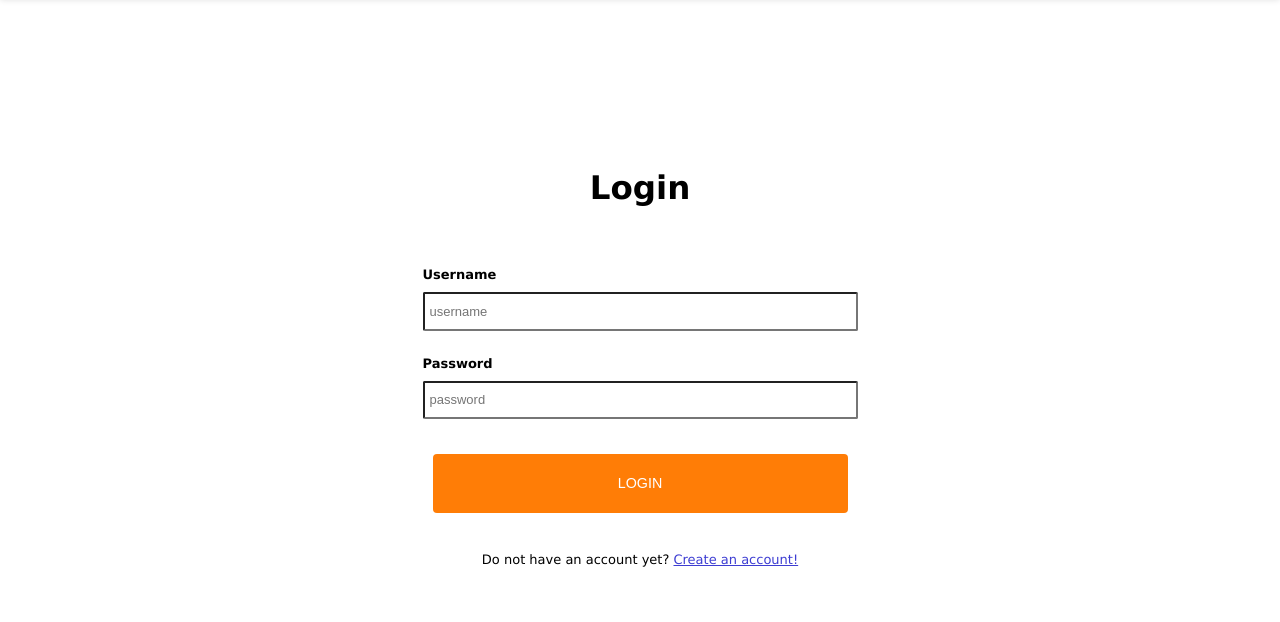
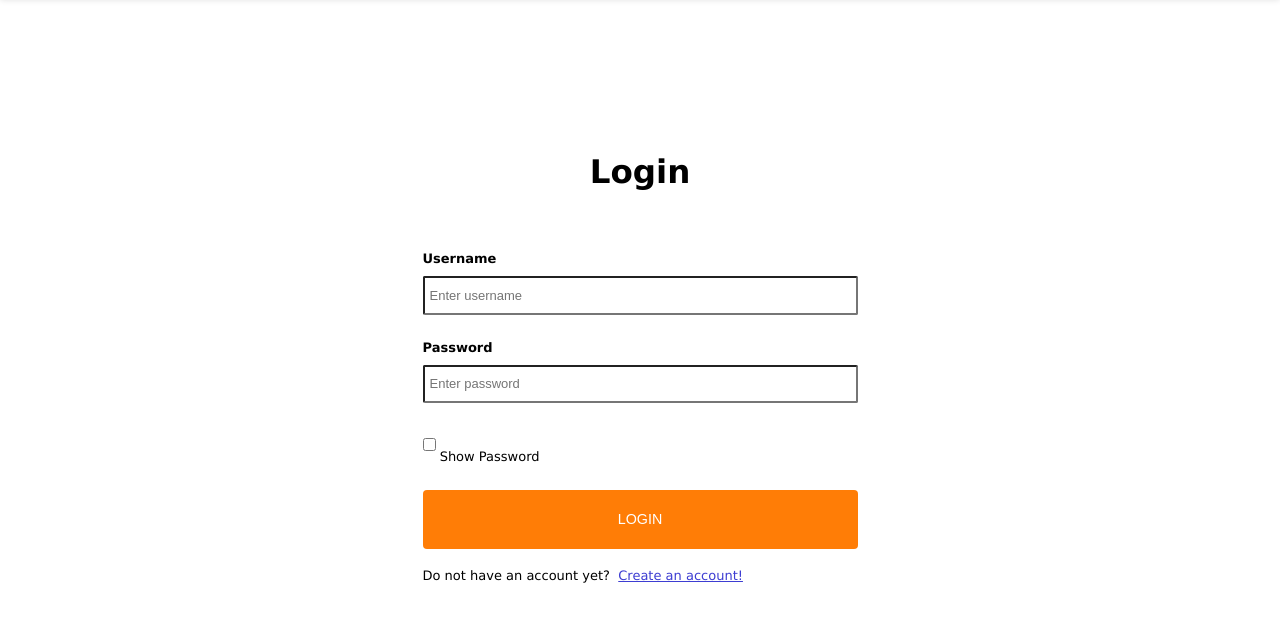
Before and after one commit to Ady119/speakIT, a Flask app: page /auth/login in a window 1280 px wide. Shown: the part 65-687 px from the top of the page. Run offline with Flask 3, Linux system fonts and the light colour scheme; parts of the project's set-up code (start-up, migrations or seed data) failed here and were passed over.

Commit message:
Update login.html

```diff
--- a/app/templates/login.html
+++ b/app/templates/login.html
@@ -16,12 +16,15 @@
                 </div>
                 <form action="{{ url_for('auth.login')}}" method="POST">
                     <label for="username">Username</label>
-                        <input type="text" placeholder="username" name='username' id="username" required><br>
+                        <input type="text" placeholder="Enter username" name='username' id="username" required><br>
                     <label for="password">Password</label>
-                        <input type="text" placeholder="password" name='password' id="password" required><br>
-                    <button type="submit" class="btn-orange">Login</button>
-                    <a href=""></a>
-                    <div class="row mt-2 m-auto justify-center">
+                        <input type="password" placeholder="Enter password" name='password' id="password" required class="mb-0"><br>
+                        <div class="show_pass_wrapper">
+                            <input type="checkbox"  id="see_password" class="custom-toggle"> Show Password
+                            <label for="see_password" class="toggle-label"></label>
+                        </div>
+                    <button type="submit" class="btn-orange p-0 mt-2 m-0 pt-1 pb-1 text-white">Login</button>
+                    <div class="pt-2">
                         <span class="pt-1">Do not have an account yet?</span>&nbsp;
                         <a href="{{ url_for('auth.register') }}" class="link">Create an account!</a>
                     </div>
@@ -30,25 +33,5 @@
         </div>
     </div>
 </div>
-    {% endblock %}
-
-    {% for flashcard in flashcards %}
-    <div class="col-4-lg col-6-md col-12-sm col-12-xs flashcard"  data-lesson-id="{{ flashcard.lesson_id }}">
-        <div class="small-card"><!--card-->
-            <div class="small-card-body"><!--card body start-->
-                <div class="small-card-info">{{ flashcard.content }}</div>
-                <div class="small-card-info text-blue">{{ flashcard.translation }}</div>
-            </div><!--card body end-->
-            <div>
-                <form action="{{ url_for('admin.edit_flashcard', flashcard_id=flashcard.flashcard_id) }}"method="GET" class="mt-0">
-                    <input type="hidden" name="lesson_id" value="{{ flashcard.lesson_id }}">
-                    <button type="submit" class="small-btn-green">Edit</button>
-                </form>
-                <form action="{{ url_for('admin.delete_flashcards', flashcard_id=flashcard.flashcard_id) }}" method="POST" class="mt-0">
-                    <button type="submit" class="small-btn-red" onclick="return confirm('Are you sure you want to delete this flashcard?');">Delete</button>
-                </form>
-
-            </div>
-        </div><!--card end-->
-    </div>
-{% endfor %}
+<script src="{{ url_for('static', filename='javascript/show_password.js') }}"></script>
+{% endblock %}
```
